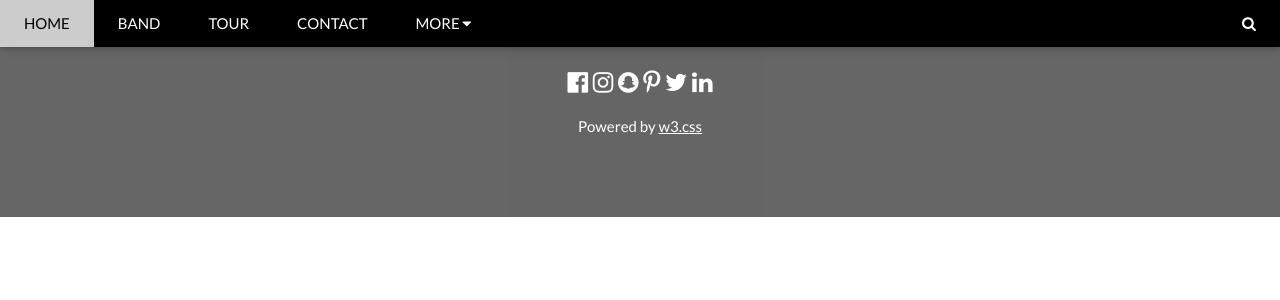
After one commit to harismoyalan/my-first-blog, a Django app: template blog/templates/blog/new.html in a window 1280 px wide. The commit adds this page. Shown: the top 300 px of the page. Run offline with Django 3.2, Linux system fonts and the light colour scheme; the template is opened without the code that fills it, so the values that code supplies are empty.

Commit message:
solved conflict

```diff
--- /dev/null
+++ b/blog/templates/blog/new.html
@@ -0,0 +1,191 @@
+<!DOCTYPE html>
+<html>
+<title>W3.CSS Template</title>
+<meta charset="UTF-8">
+<meta name="viewport" content="width=device-width, initial-scale=1">
+<link rel="stylesheet" href="https://www.w3schools.com/w3css/4/w3.css">
+<link rel="stylesheet" href="https://fonts.googleapis.com/css?family=Lato">
+<link rel="stylesheet" href="https://cdnjs.cloudflare.com/ajax/libs/font-awesome/4.7.0/css/font-awesome.min.css">
+<style>
+body {font-family: "Lato", sans-serif}
+.mySlides {display: none}
+</style>
+<body>
+
+<!-- Navbar -->
+<div class="w3-top">
+  <div class="w3-bar w3-black w3-card-2">
+    <a class="w3-bar-item w3-button w3-padding-large w3-hide-medium w3-hide-large w3-right" href="javascript:void(0)" onclick="myFunction()" title="Toggle Navigation Menu"><i class="fa fa-bars"></i></a>
+    <a href="#" class="w3-bar-item w3-button w3-padding-large">HOME</a>
+    <a href="#band" class="w3-bar-item w3-button w3-padding-large w3-hide-small">BAND</a>
+    <a href="#tour" class="w3-bar-item w3-button w3-padding-large w3-hide-small">TOUR</a>
+    <a href="#contact" class="w3-bar-item w3-button w3-padding-large w3-hide-small">CONTACT</a>
+    <div class="w3-dropdown-hover w3-hide-small">
+      <button class="w3-padding-large w3-button" title="More">MORE <i class="fa fa-caret-down"></i></button>
+      <div class="w3-dropdown-content w3-bar-block w3-card-4">
+        <a href="#" class="w3-bar-item w3-button">Merchandise</a>
+        <a href="#" class="w3-bar-item w3-button">Extras</a>
+        <a href="#" class="w3-bar-item w3-button">Media</a>
+      </div>
+    </div>
+    <a href="javascript:void(0)" class="w3-padding-large w3-hover-red w3-hide-small w3-right"><i class="fa fa-search"></i></a>
+  </div>
+</div>
+
+<!-- Navbar on small screens -->
+<!-- <div id="navDemo" class="w3-bar-block w3-black w3-hide w3-hide-large w3-hide-medium w3-top" style="margin-top:46px">
+  <a href="#band" class="w3-bar-item w3-button w3-padding-large">BAND</a>
+  <a href="#tour" class="w3-bar-item w3-button w3-padding-large">TOUR</a>
+  <a href="#contact" class="w3-bar-item w3-button w3-padding-large">CONTACT</a>
+  <a href="#" class="w3-bar-item w3-button w3-padding-large">MERCH</a>
+</div> -->
+
+<!-- Page content -->
+<!-- <div class="w3-content" style="max-width:2000px;margin-top:46px">
+
+  <!Automatic Slideshow Images -->
+  <!-- <div class="mySlides w3-display-container w3-center">
+    <img src="/w3images/la.jpg" style="width:100%">
+    <div class="w3-display-bottommiddle w3-container w3-text-white w3-padding-32 w3-hide-small">
+      <h3>Los Angeles</h3>
+      <p><b>We had the best time playing at Venice Beach!</b></p>
+    </div>
+  </div>
+  <div class="mySlides w3-display-container w3-center">
+    <img src="/w3images/ny.jpg" style="width:100%">
+    <div class="w3-display-bottommiddle w3-container w3-text-white w3-padding-32 w3-hide-small">
+      <h3>New York</h3>
+      <p><b>The atmosphere in New York is lorem ipsum.</b></p>
+    </div>
+  </div>
+  <div class="mySlides w3-display-container w3-center">
+    <img src="/w3images/chicago.jpg" style="width:100%">
+    <div class="w3-display-bottommiddle w3-container w3-text-white w3-padding-32 w3-hide-small">
+      <h3>Chicago</h3>
+      <p><b>Thank you, Chicago - A night we won't forget.</b></p>
+    </div>
+  </div>
+ -->
+  <!-- The Band Section -->
+  {% for post in posts %}
+  <div class="w3-container w3-content w3-center w3-padding-64" style="max-width:800px" id="band">
+    <h2 class="w3-wide"<a href="">{{ post.title }}</a></h2>
+    <p class="w3-opacity"><i>{{ post.author }}</i></p>
+    <p class="w3-justify">{{ post.text|linebreaksbr }}</p>
+    <!-- <div class="w3-row w3-padding-32">
+      <div class="w3-third">
+        <p>Name</p>
+        <img src="/w3images/bandmember.jpg" class="w3-round w3-margin-bottom" alt="Random Name" style="width:60%">
+      </div>
+      <div class="w3-third">
+        <p>Name</p>
+        <img src="/w3images/bandmember.jpg" class="w3-round w3-margin-bottom" alt="Random Name" style="width:60%">
+      </div>
+      <div class="w3-third">
+        <p>Name</p>
+        <img src="/w3images/bandmember.jpg" class="w3-round" alt="Random Name" style="width:60%">
+      </div>
+    </div> -->
+  </div>
+  {% endfor %}
+
+  <!-- The Tour Section -->
+
+  <footer class="w3-container w3-padding-64 w3-center w3-opacity w3-black w3-xlarge" style="background-color: black">
+  <i class="fa fa-facebook-official w3-hover-opacity"></i>
+  <i class="fa fa-instagram w3-hover-opacity"></i>
+  <i class="fa fa-snapchat w3-hover-opacity"></i>
+  <i class="fa fa-pinterest-p w3-hover-opacity"></i>
+  <i class="fa fa-twitter w3-hover-opacity"></i>
+  <i class="fa fa-linkedin w3-hover-opacity"></i>
+  <p class="w3-medium">Powered by <a href="https://www.w3schools.com/w3css/default.asp" target="_blank">w3.css</a></p>
+</footer>
+
+   <!--  <div class="w3-container w3-content w3-padding-64" style="max-width:800px">
+      <h2 class="w3-wide w3-center">TOUR DATES</h2>
+      <p class="w3-opacity w3-center"><i>Remember to book your tickets!</i></p><br>
+
+      <ul class="w3-ul w3-border w3-white w3-text-grey">
+        <li class="w3-padding">September <span class="w3-tag w3-red w3-margin-left">Sold out</span></li>
+        <li class="w3-padding">October <span class="w3-tag w3-red w3-margin-left">Sold out</span></li>
+        <li class="w3-padding">November <span class="w3-badge w3-right w3-margin-right">3</span></li>
+      </ul>
+
+      <div class="w3-row-padding w3-padding-32" style="margin:0 -16px">
+        <div class="w3-third w3-margin-bottom">
+          <img src="/w3images/newyork.jpg" alt="New York" style="width:100%" class="w3-hover-opacity">
+          <div class="w3-container w3-white">
+            <p><b>New York</b></p>
+            <p class="w3-opacity">Fri 27 Nov 2016</p>
+            <p>Praesent tincidunt sed tellus ut rutrum sed vitae justo.</p>
+            <button class="w3-button w3-black w3-margin-bottom" onclick="document.getElementById('ticketModal').style.display='block'">Buy Tickets</button>
+          </div>
+        </div>
+        <div class="w3-third w3-margin-bottom">
+          <img src="/w3images/paris.jpg" alt="Paris" style="width:100%" class="w3-hover-opacity">
+          <div class="w3-container w3-white">
+            <p><b>Paris</b></p>
+            <p class="w3-opacity">Sat 28 Nov 2016</p>
+            <p>Praesent tincidunt sed tellus ut rutrum sed vitae justo.</p>
+            <button class="w3-button w3-black w3-margin-bottom" onclick="document.getElementById('ticketModal').style.display='block'">Buy Tickets</button>
+          </div>
+        </div>
+        <div class="w3-third w3-margin-bottom">
+          <img src="/w3images/sanfran.jpg" alt="San Francisco" style="width:100%" class="w3-hover-opacity">
+          <div class="w3-container w3-white">
+            <p><b>San Francisco</b></p>
+            <p class="w3-opacity">Sun 29 Nov 2016</p>
+            <p>Praesent tincidunt sed tellus ut rutrum sed vitae justo.</p>
+            <button class="w3-button w3-black w3-margin-bottom" onclick="document.getElementById('ticketModal').style.display='block'">Buy Tickets</button>
+          </div>
+        </div>
+      </div>
+    </div> -->
+
+
+  <!-- Ticket Modal -->
+
+<!--
+To use this code on your website, get a free API key from Google.
+Read more at: https://www.w3schools.com/graphics/google_maps_basic.asp
+-->
+
+<!-- Footer -->
+<script>
+// Automatic Slideshow - change image every 4 seconds
+var myIndex = 0;
+carousel();
+
+function carousel() {
+    var i;
+    var x = document.getElementsByClassName("mySlides");
+    for (i = 0; i < x.length; i++) {
+       x[i].style.display = "none";
+    }
+    myIndex++;
+    if (myIndex > x.length) {myIndex = 1}
+    x[myIndex-1].style.display = "block";
+    setTimeout(carousel, 4000);
+}
+
+// Used to toggle the menu on small screens when clicking on the menu button
+function myFunction() {
+    var x = document.getElementById("navDemo");
+    if (x.className.indexOf("w3-show") == -1) {
+        x.className += " w3-show";
+    } else {
+        x.className = x.className.replace(" w3-show", "");
+    }
+}
+
+// When the user clicks anywhere outside of the modal, close it
+var modal = document.getElementById('ticketModal');
+window.onclick = function(event) {
+  if (event.target == modal) {
+    modal.style.display = "none";
+  }
+}
+</script>
+
+</body>
+</html>
```
Also changed, not shown: blog/templates/blog/post_list.html (+8 -8 lines), blog/views.py (+5 -2 lines).
